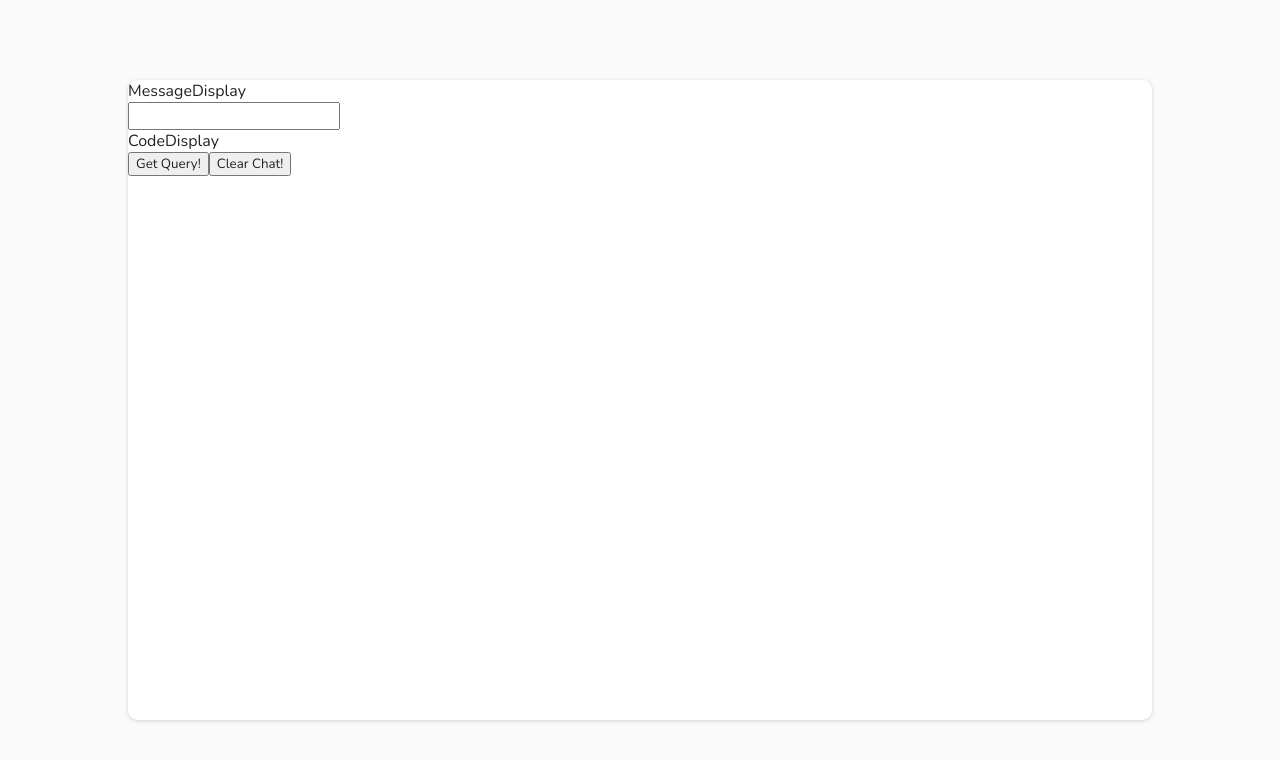
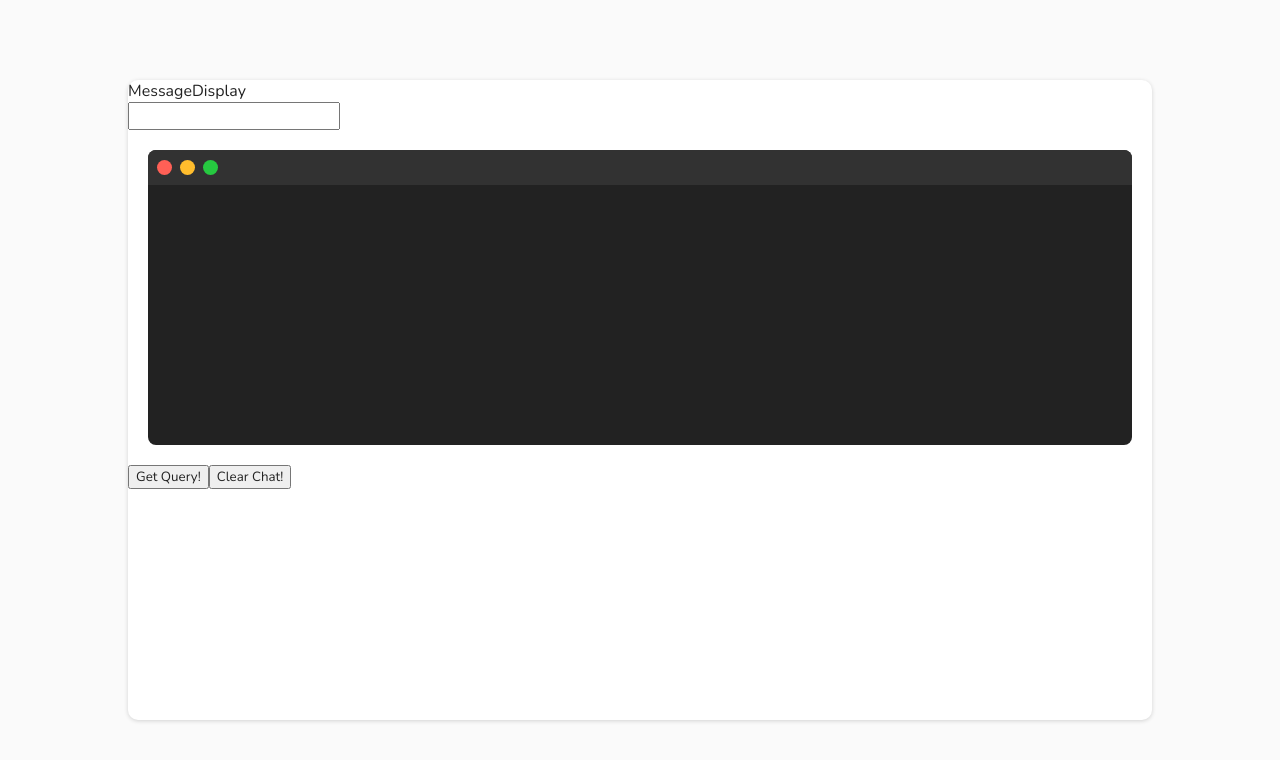
Before and after one commit to AbdulQuayyum/project-sql-generator, a React (Vite) app: page / in a window 1280 px wide. Shown: the top 760 px of the page. Built offline with nearby package versions, Linux system fonts and the light colour scheme.

Commit message:
worked on codedisplay...

```diff
--- a/src/Components/CodeDisplay.tsx
+++ b/src/Components/CodeDisplay.tsx
@@ -2,9 +2,16 @@ import React from 'react'
 
 const CodeDisplay = () => {
   return (
-    <div className='code-display'>
-      CodeDisplay
+    <div className="code-display">
+      <div className="buttons">
+        <div className="button"></div>
+        <div className="button"></div>
+        <div className="button"></div>
       </div>
+      <div className="code-output">
+        <p></p>
+      </div>
+    </div>
   )
 }
 
--- a/src/Styles/Index.css
+++ b/src/Styles/Index.css
@@ -25,3 +25,40 @@ input {
     border-radius: 10px;
     box-shadow: rgba(0, 0, 0, 0.16) 0 1px 4px;
 }
+
+.code-display {
+    width: 96%;
+    margin: 2%;
+    height: 46%;
+    border-radius: 8px;
+    background-color: rgb(34, 34, 34);
+    overflow: hidden;
+}
+
+.buttons {
+    width: 100%;
+    height: 35px;
+    background-color: rgb(50, 50, 50);
+    display: flex;
+    align-items: center;
+    padding-left: 5px;
+}
+
+.button {
+    height: 15px;
+    width: 15px;
+    border-radius: 50%;
+    margin: 4px;
+}
+
+.buttons :first-child {
+    background-color: rgb(255, 96, 86);
+}
+
+.buttons :nth-child(2) {
+    background-color: rgb(255, 189, 45);
+}
+
+.buttons :last-child {
+    background-color: rgb(38, 201, 64);
+}
```
